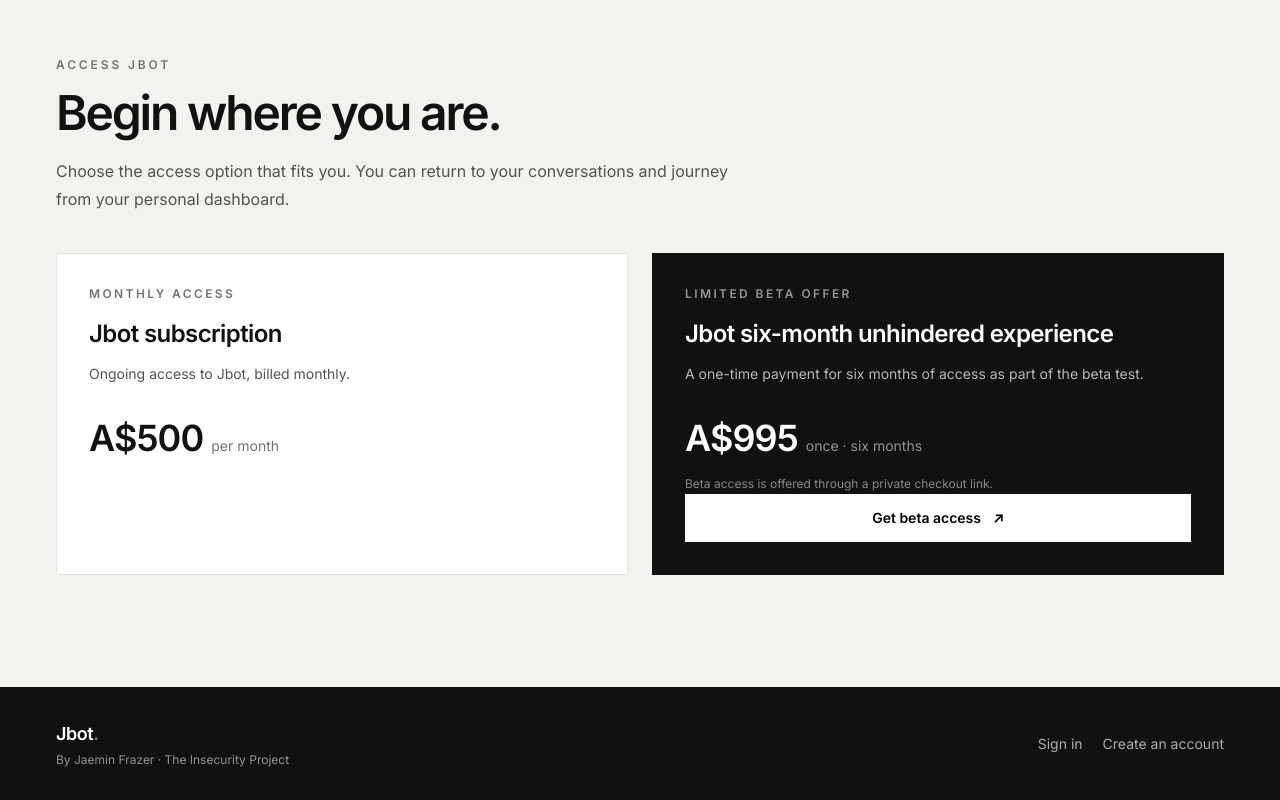
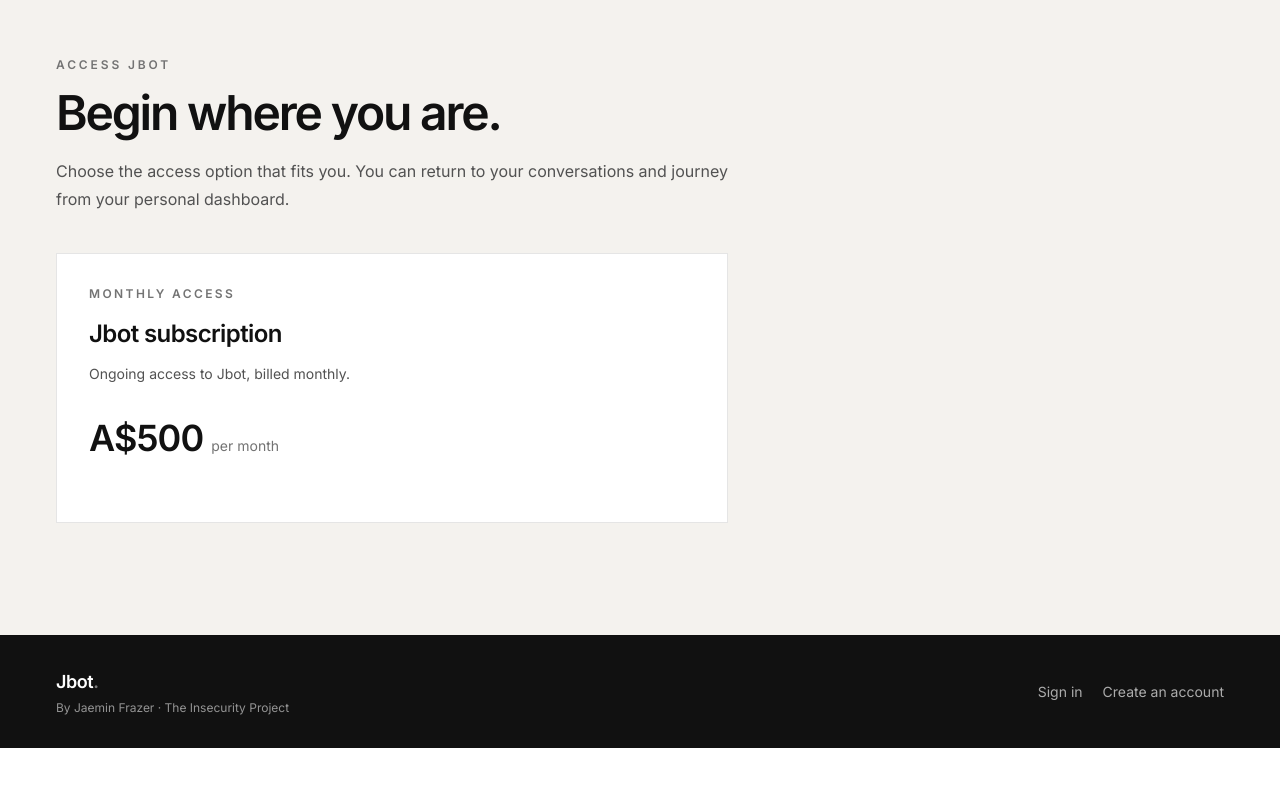
Before and after one commit to jaeminfrazer/stripe-supabase-saas-starter-kit, a Next.js app: page / in a window 1280 px wide. Shown: the part 3257-4057 px from the top of the page. After the commit the page ends 4005 px from the top, so only its background shows below. Built offline with nearby package versions, Linux system fonts and the light colour scheme; no server answers.

Commit message:
Remove private beta offer from public pricing page

```diff
--- a/app/page.tsx
+++ b/app/page.tsx
@@ -106,7 +106,7 @@ export default function LandingPage() {
           <h2 className="mt-4 text-4xl font-semibold tracking-[-0.045em] sm:text-5xl">Begin where you are.</h2>
           <p className="mt-5 text-base leading-7 text-neutral-600">Choose the access option that fits you. You can return to your conversations and journey from your personal dashboard.</p>
         </div>
-        <div className="grid gap-6 lg:grid-cols-2 lg:items-stretch">
+        <div className="max-w-2xl">
           <div className="border border-black/10 bg-white p-6 sm:p-8">
             <p className="text-xs font-semibold uppercase tracking-[0.2em] text-neutral-500">Monthly access</p>
             <h3 className="mt-4 text-2xl font-semibold tracking-tight">Jbot subscription</h3>
@@ -116,17 +116,6 @@ export default function LandingPage() {
               <span className="text-sm text-neutral-500">per month</span>
             </div>
             <div className="mt-8"><StripePricingTable /></div>
-          </div>
-          <div className="flex flex-col border border-black/10 bg-[#111111] p-6 text-white sm:p-8">
-            <p className="text-xs font-semibold uppercase tracking-[0.2em] text-white/55">Limited beta offer</p>
-            <h3 className="mt-4 text-2xl font-semibold tracking-tight">Jbot six-month unhindered experience</h3>
-            <p className="mt-3 text-sm leading-6 text-white/70">A one-time payment for six months of access as part of the beta test.</p>
-            <div className="mt-8 flex items-baseline gap-2">
-              <span className="text-4xl font-semibold tracking-tight">A$995</span>
-              <span className="text-sm text-white/55">once · six months</span>
-            </div>
-            <p className="mt-4 text-xs leading-5 text-white/50">Beta access is offered through a private checkout link.</p>
-            <a href="https://buy.stripe.com/cNi14n8aW8ML00c1r72oE0v" className="mt-auto inline-flex h-12 items-center justify-center bg-white px-6 text-sm font-semibold text-black transition hover:bg-neutral-200">Get beta access <span aria-hidden="true" className="ml-3">↗</span></a>
           </div>
         </div>
       </section>
```
